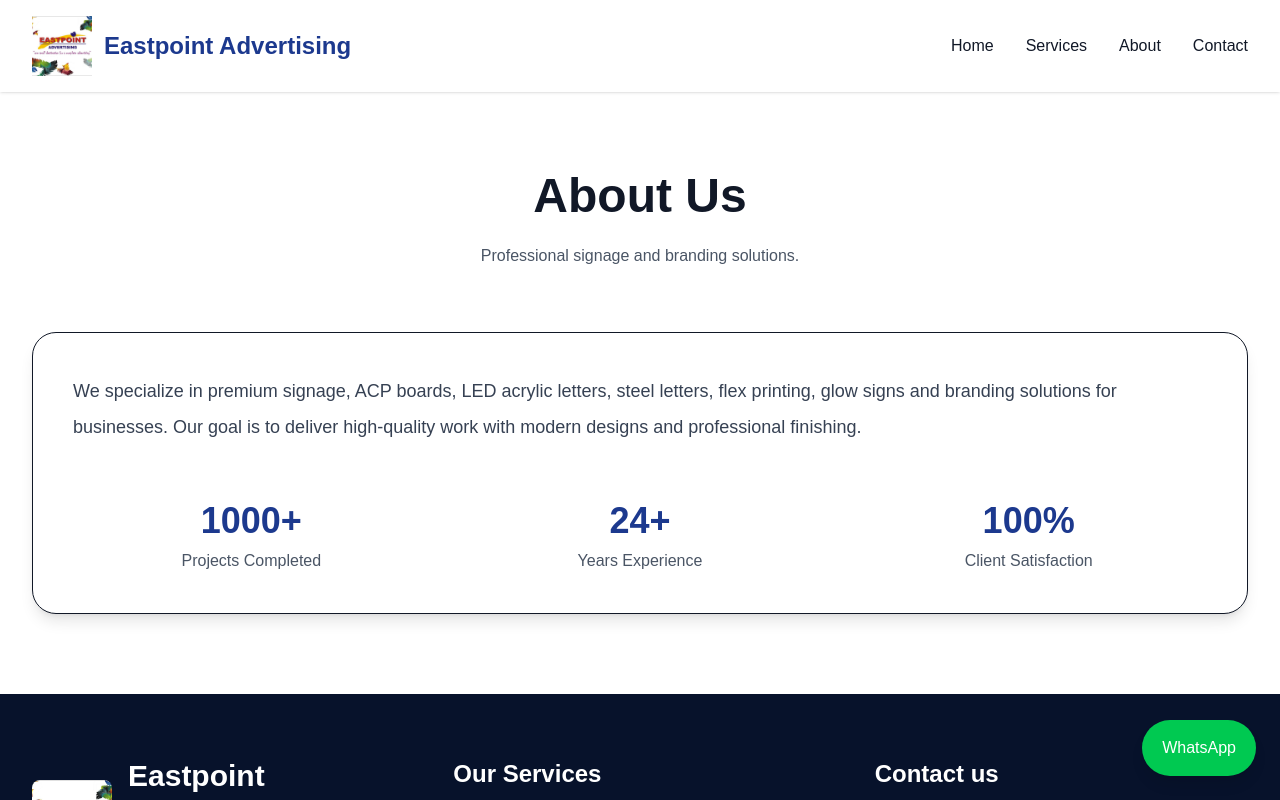
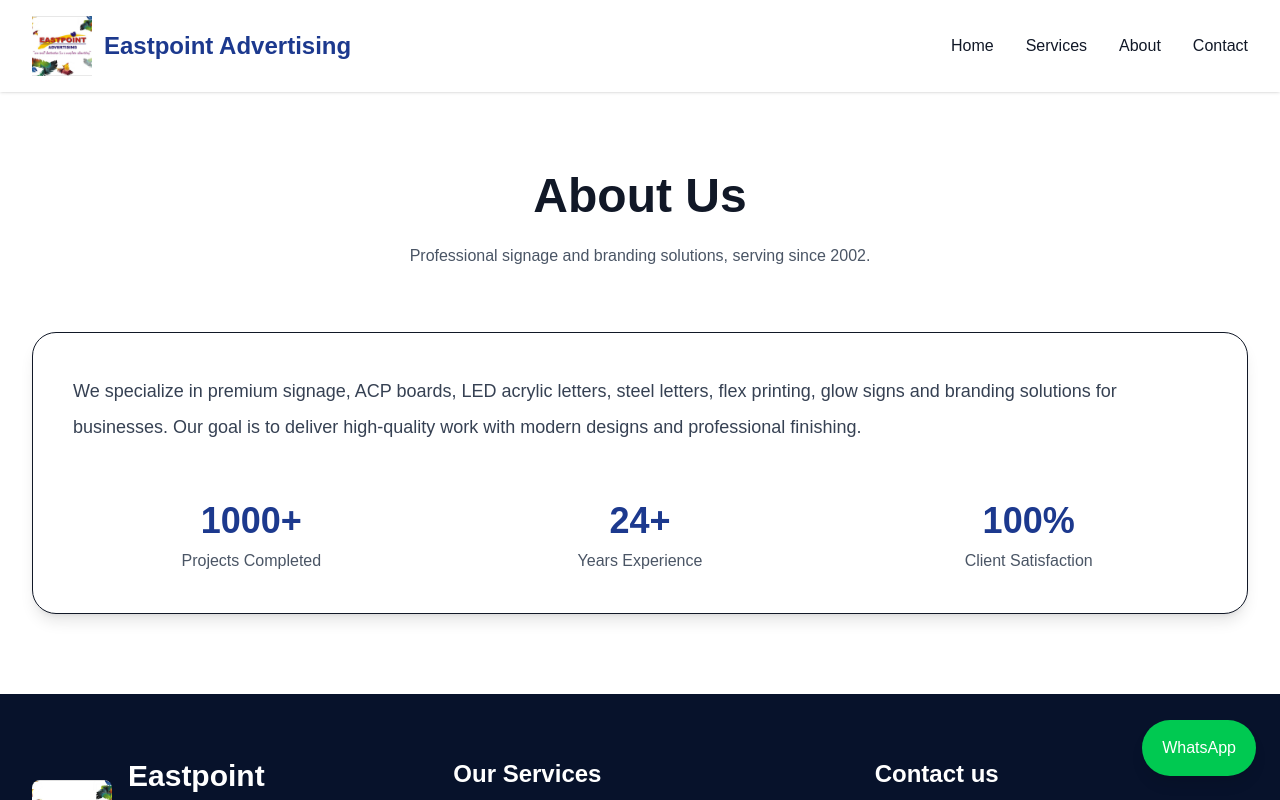
Before and after one commit to FahaamKhan628444/epad-website, a Next.js app: page /about in a window 1280 px wide. Shown: the top 800 px of the page. Built offline with nearby package versions, Linux system fonts and the light colour scheme.

Commit message:
Update page.tsx

```diff
--- a/app/about/page.tsx
+++ b/app/about/page.tsx
@@ -10,7 +10,7 @@
           </h1>
 
           <p className="mt-6 text-gray-600">
-            Professional signage and branding solutions.
+            Professional signage and branding solutions, serving since 2002.
           </p>
         </div>
 
```
